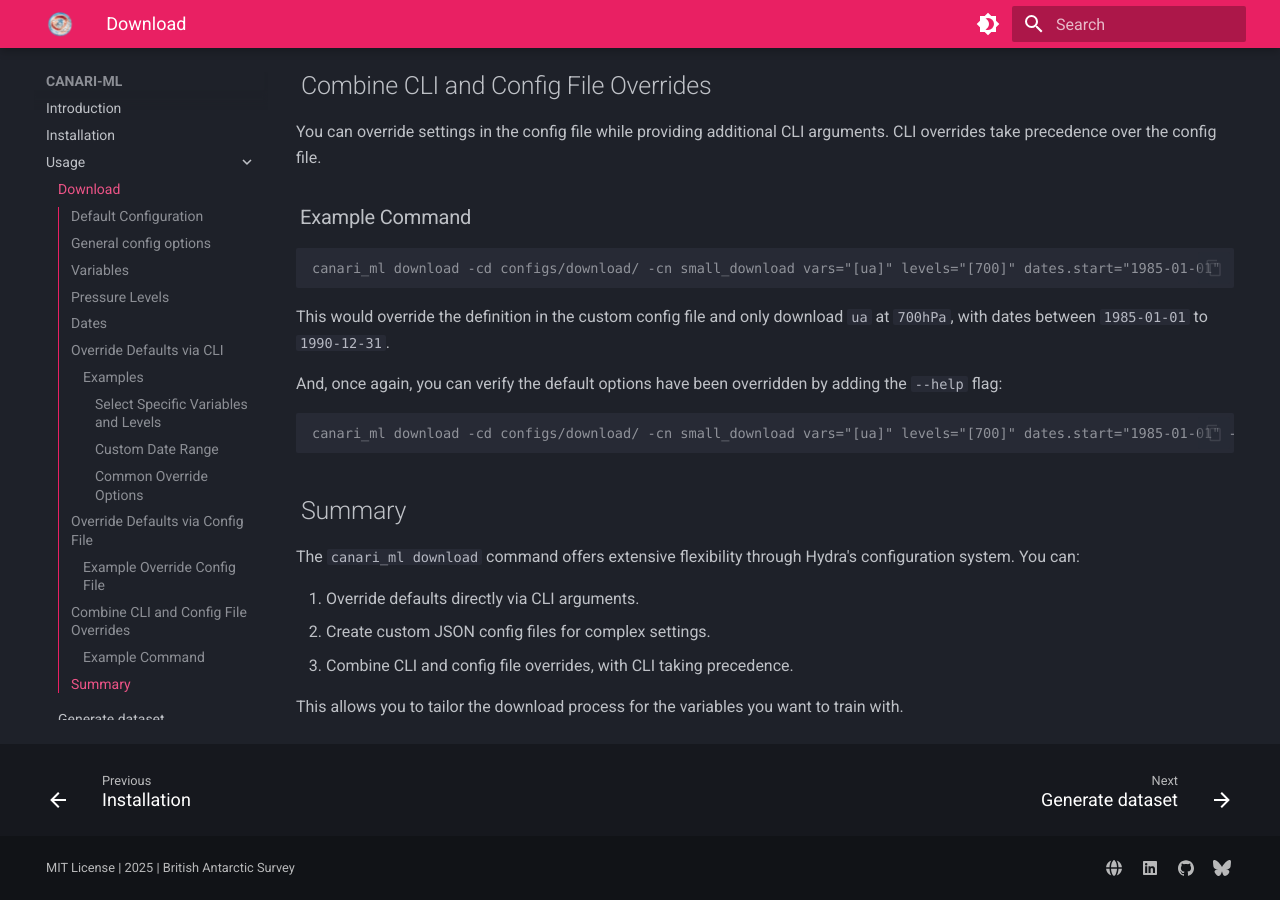
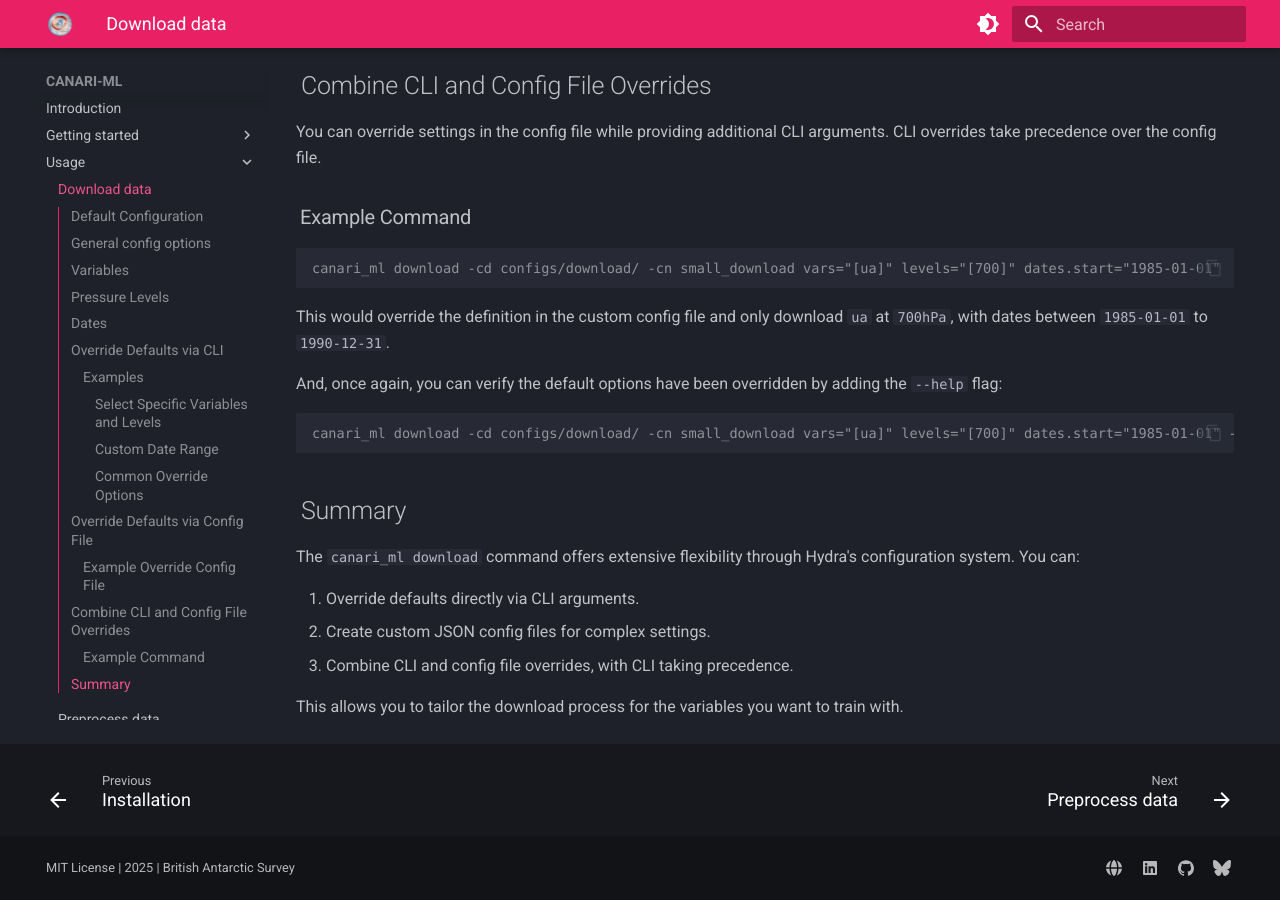
Before and after one commit to CANARI-ML/canari-ml, an MkDocs documentation site: the page built from docs/download.md, in a window 1280 px wide and 900 px high, scrolled down 4920 px. Built offline with MkDocs 1.6.1 and Material for MkDocs 9.7.7, drawn with Linux system fonts in a browser that asks for light colours; some web fonts are replaced; plug-ins that fetch from the network failed and are left out.

Commit message:
docs(mkdocs): Update navigation
Refs: #28

```diff
--- a/mkdocs.yml
+++ b/mkdocs.yml
@@ -110,10 +110,11 @@ markdown_extensions:
 
 nav:
   - Introduction: index.md
-  - Installation: installation.md
+  - Getting started:
+    - Installation: installation.md
   - Usage:
-    - Download: download.md
-    - Generate dataset: preprocess.md
+    - Download data: download.md
+    - Preprocess data: preprocess.md
     - Train: train.md
     - Predict: predict.md
     - Postprocess: postprocess.md
```
